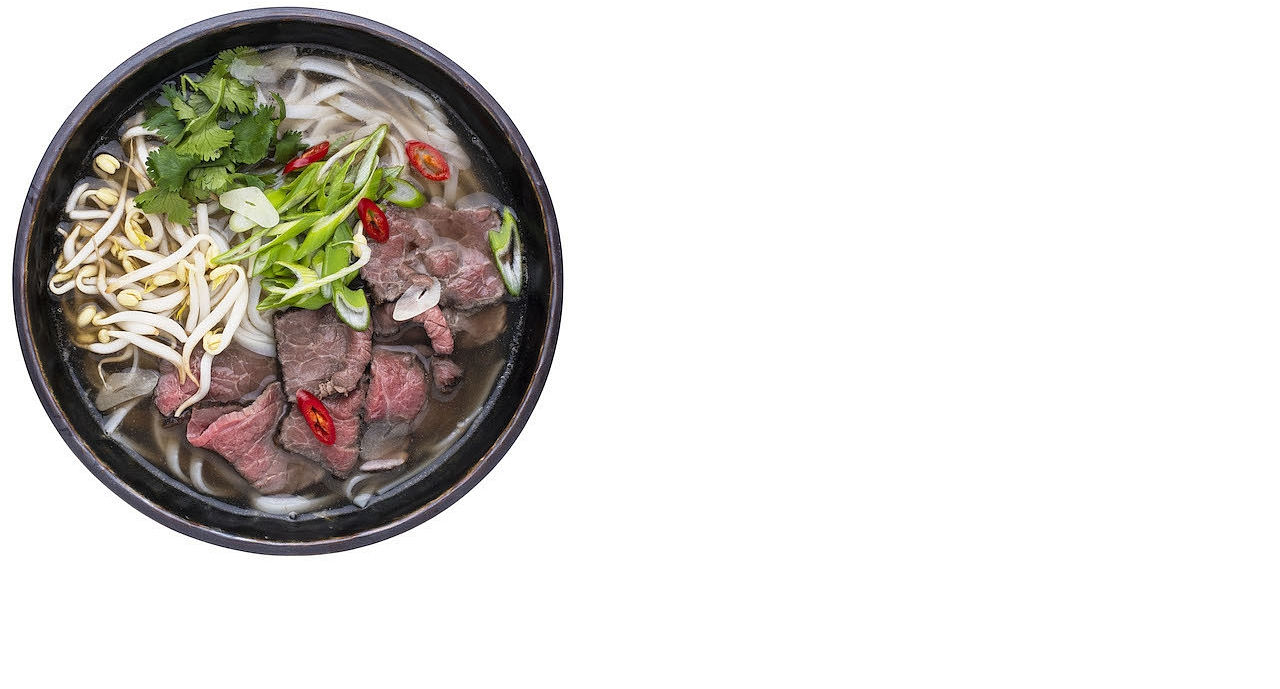
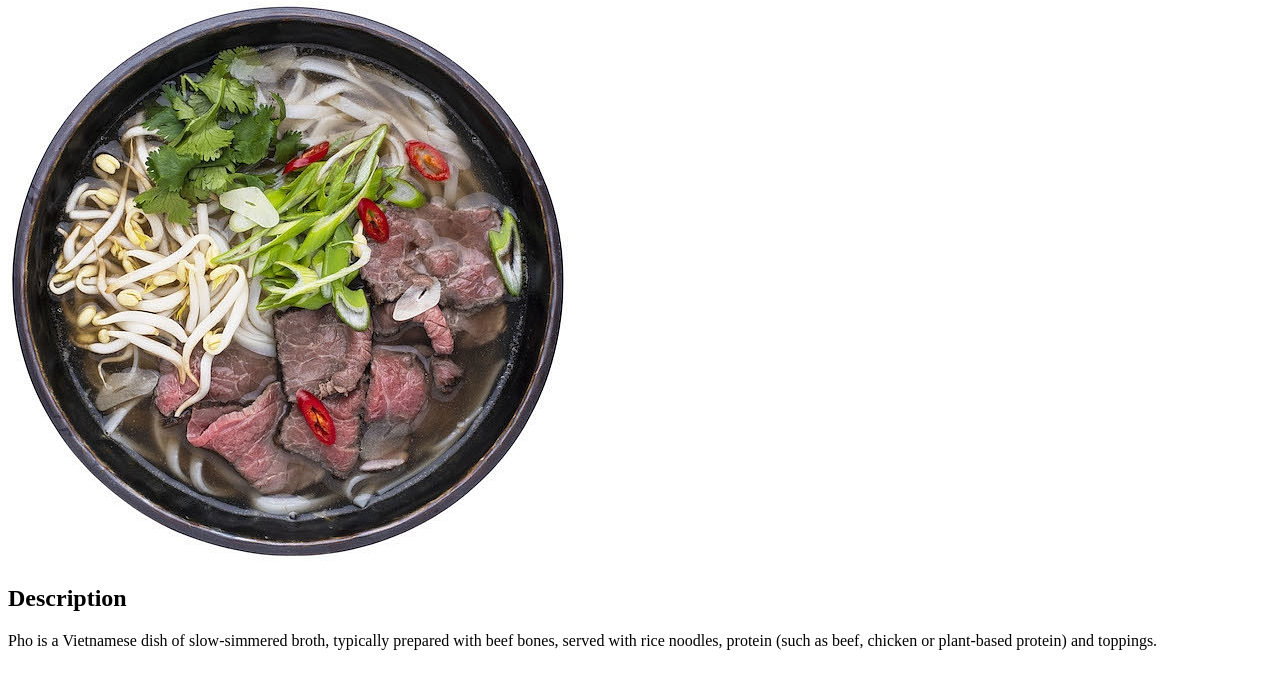
Before and after one commit to Dandaaap/odin-recipes, a plain HTML site: page recipes/pho.html in a window 1280 px wide. Shown: the part 105-794 px from the top of the page. Drawn offline with Linux system fonts and the light colour scheme.

Commit message:
add heading and paragraph descrpition for pho.html

```diff
--- a/recipes/pho.html
+++ b/recipes/pho.html
@@ -9,5 +9,11 @@
     <a href="../index.html">Home</a>
     <h1>Pho Recipe</h1>
     <img src="Pho.jpg" alt="Pho soup" />
+    <h2>Description</h2>
+    <p>
+      Pho is a Vietnamese dish of slow-simmered broth, typically prepared with
+      beef bones, served with rice noodles, protein (such as beef, chicken or
+      plant-based protein) and toppings.
+    </p>
   </body>
 </html>
```
